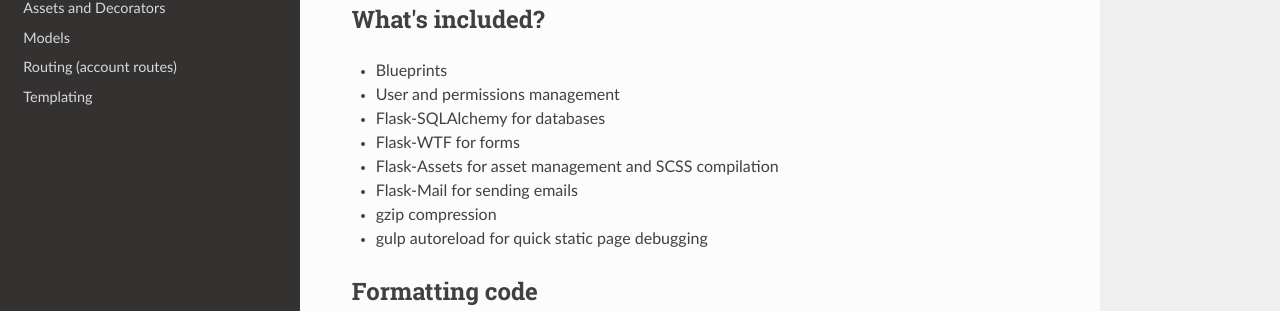
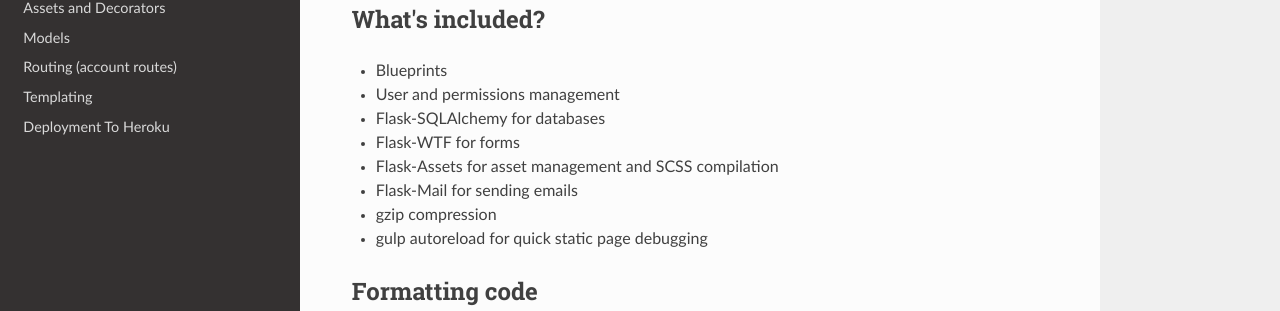
Before and after one commit to openrbi/xrm-ui, an MkDocs documentation site: the page built from docs/index.md, in a window 1280 px wide. Shown: the part 469-780 px from the top of the page. Built offline with MkDocs 1.6.1, drawn with Linux system fonts in a browser that asks for light colours; nearby versions of some CDN libraries; old or Windows-style settings are respelled for this version of MkDocs.

Commit message:
added deploy to the docs

```diff
--- a/mkdocs.yml
+++ b/mkdocs.yml
@@ -9,4 +9,5 @@ pages:
   - Models: models.md
   - Routing (account routes): account.md
   - Templating: templates.md
+  - Deployment To Heroku: deploy.md
 theme: readthedocs
```
Also changed, not shown: docs/about.md (deleted).
